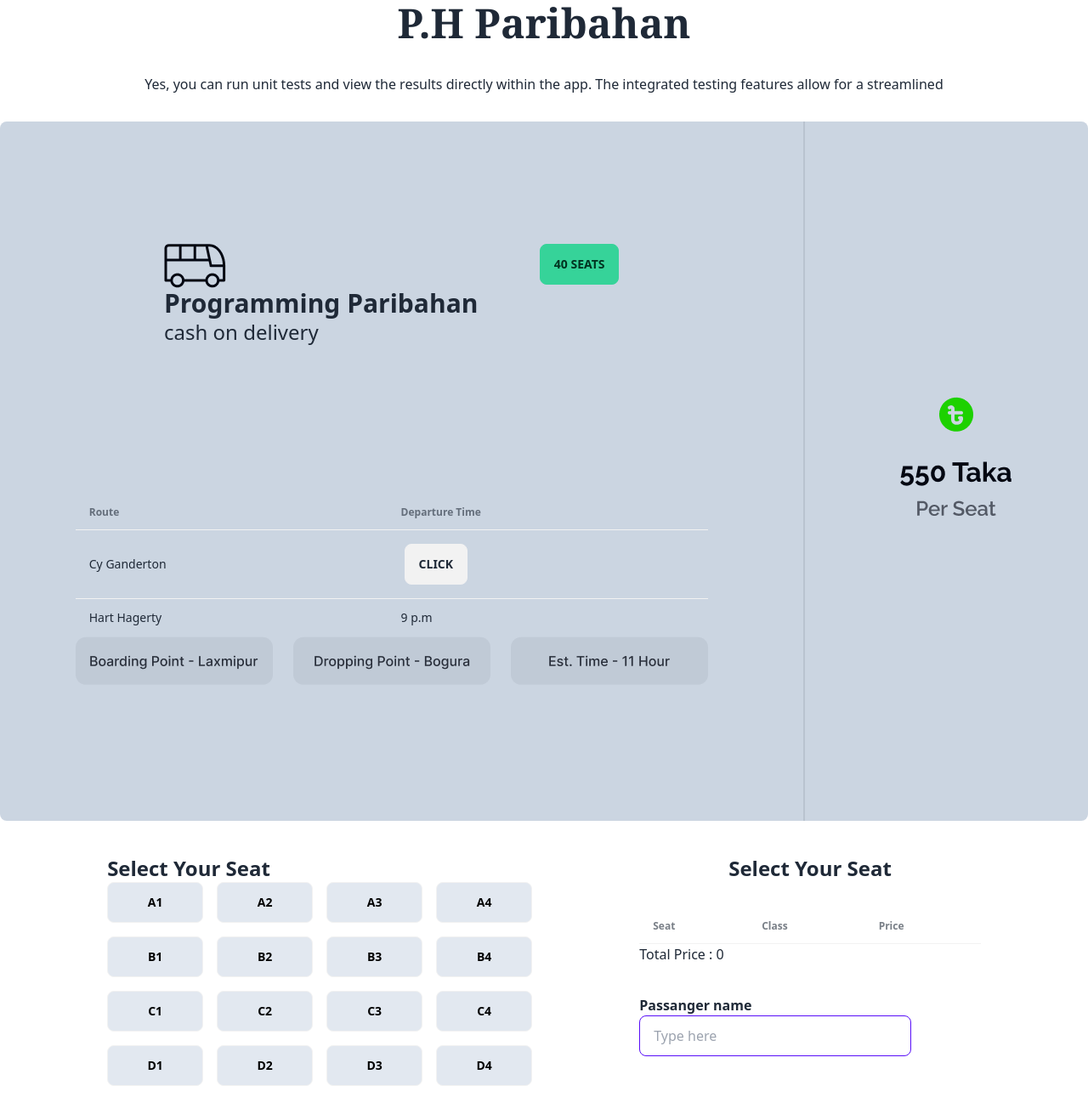
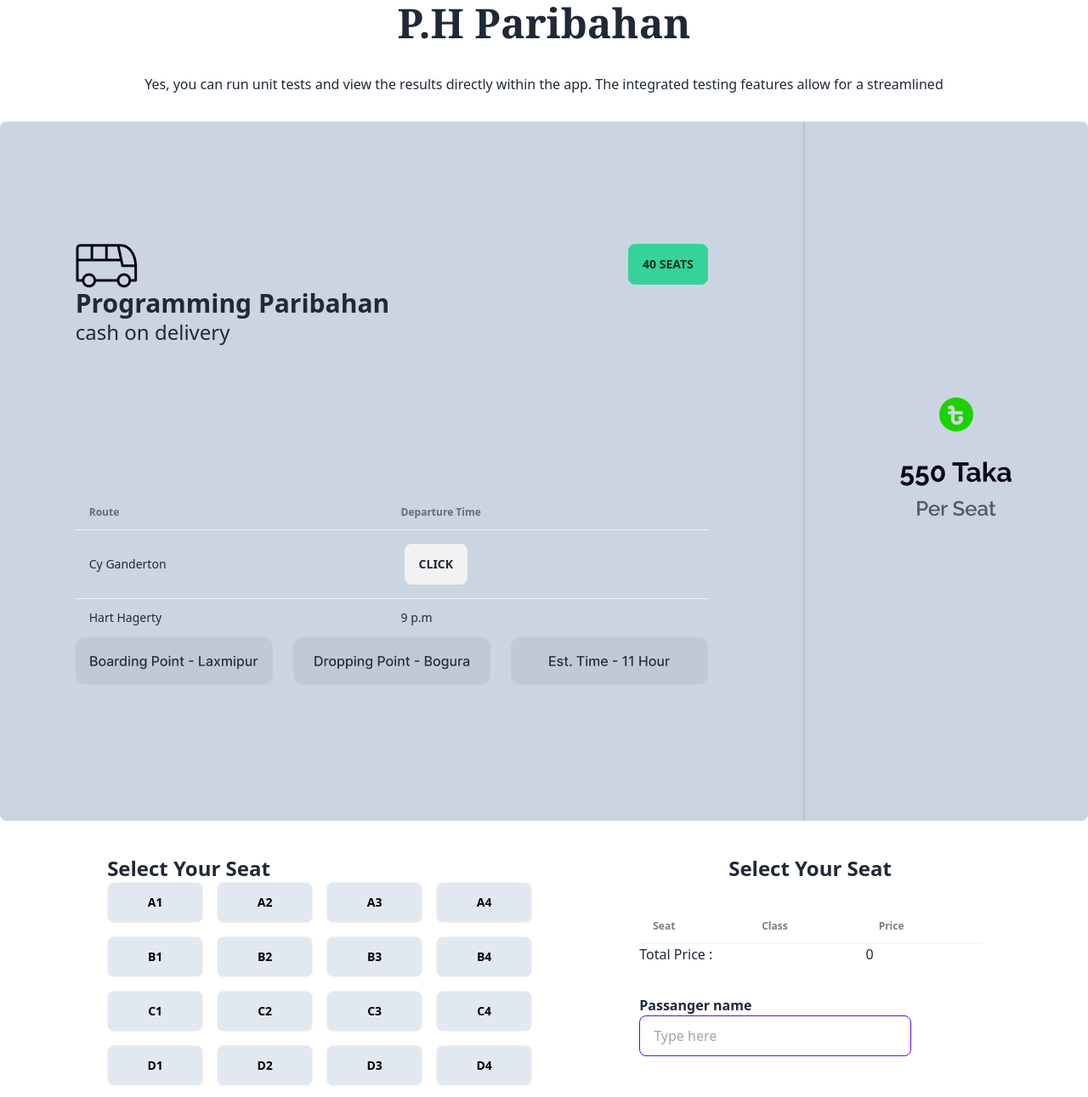
Before and after one commit to soheba/Smart-Ticket, a plain HTML site: page index.html in a window 1280 px wide. Shown: the part 1574-2865 px from the top of the page at 85% size. Drawn offline with nearby package versions, Linux system fonts and the light colour scheme.

Commit message:
some chanfes added

```diff
--- a/index.html
+++ b/index.html
@@ -167,8 +167,8 @@
         >
           <div class="flex flex-col justify-evenly">
             <div>
-              <div class="flex gap-16 mt-36 mb-44 mx-24 justify-evenly">
-                <div>
+              <div class="flex mt-36 mb-44 justify-between gap-24">
+                <div class="justify-between">
                   <img src="images/bus-logo.png" alt="" />
                   <div>
                     <h2 class="text-3xl font-bold">Programming Paribahan</h2>
@@ -521,7 +521,10 @@
                   <!-- row 1 -->
                 </tbody>
               </table>
-              <div>Total Price : <span id="total_price">0</span></div>
+              <div class="gap-10">
+                Total Price :
+                <span id="total_price" class="ml-44"> 0</span>
+              </div>
             </div>
           </div>
           <div class="mb-4">
```
